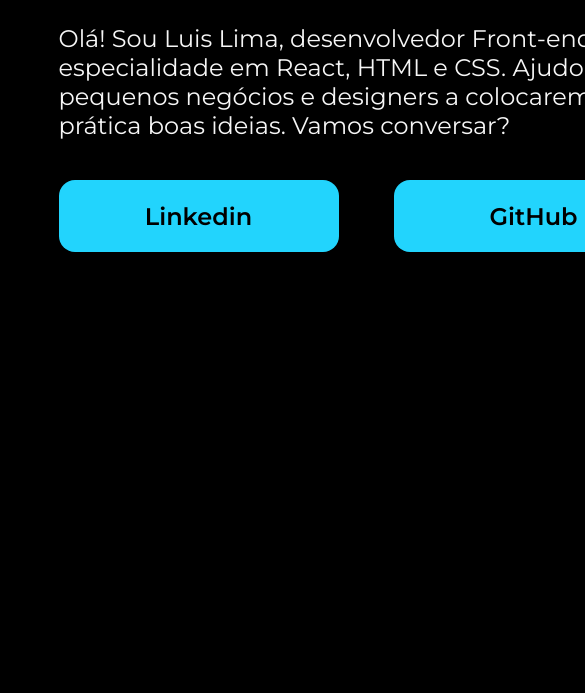
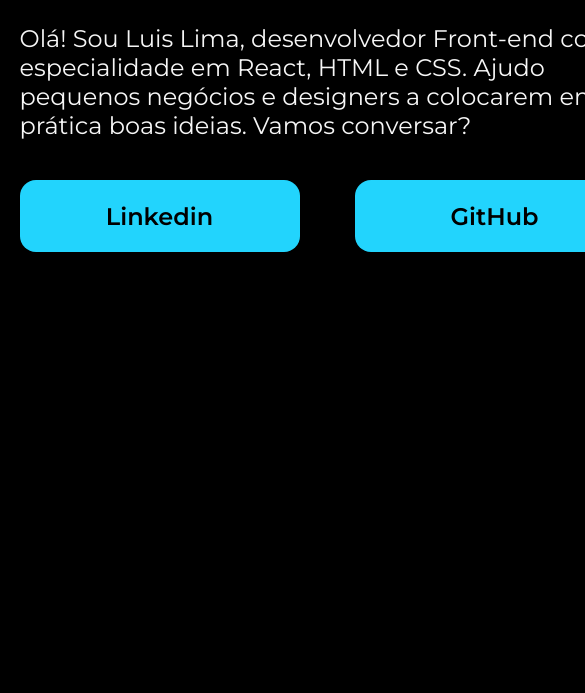
Before and after one commit to Fallic/Portfolio, a plain HTML site: page index.html in a window 390 px wide. Shown: the part 190-883 px from the top of the page, 585 px wide, since content can reach past the window. Drawn offline with nearby package versions, Linux system fonts and the light colour scheme.

Commit message:
Update style.css
Alterações para melhorar  a experiência mobile

```diff
--- a/style.css
+++ b/style.css
@@ -17,10 +17,10 @@ body{
 }
 
 .apresentacao{
-    margin: 10% 15%;
+    margin: 10% 5%;
     display: flex;
     align-items: center;
-    justify-content: space-between;
+    justify-content: center;
 }
 .apresentacao__conteudo{
     width: 615px;
```
